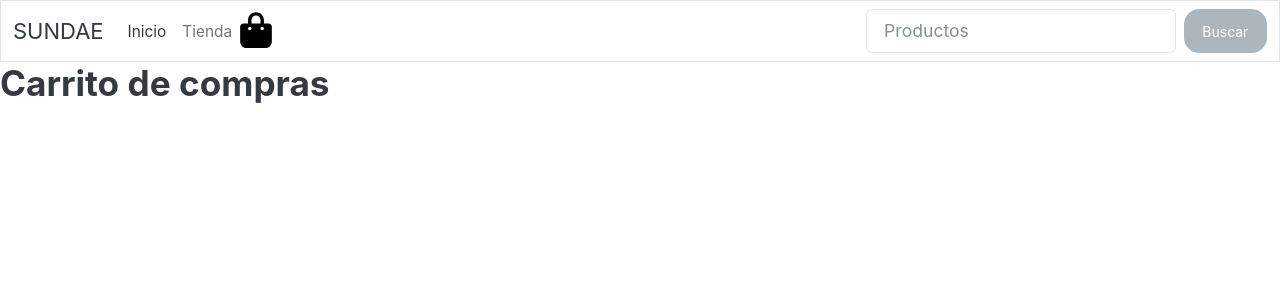
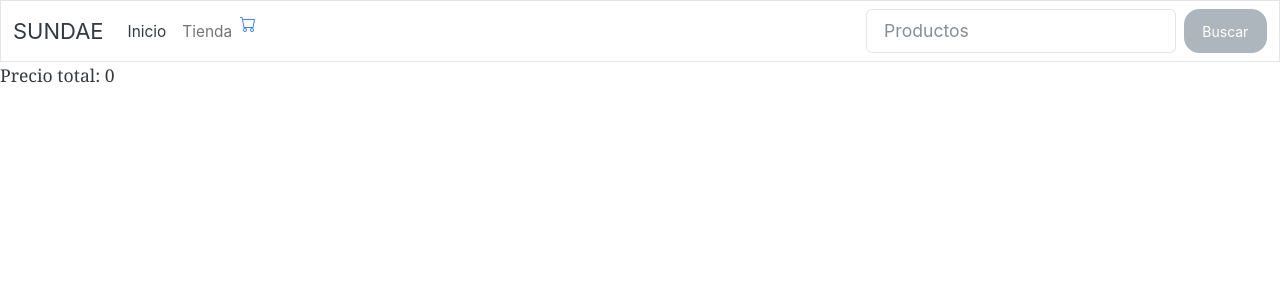
Before and after one commit to BelenMundemurra/Unusual, a React (Create React App) app in the folder my-app/: page /cart in a window 1280 px wide. Shown: the top 300 px of the page. Built offline with nearby package versions, Linux system fonts and the light colour scheme.

Commit message:
Se crea el carrito

```diff
--- a/my-app/src/components/Cart.jsx
+++ b/my-app/src/components/Cart.jsx
@@ -1,11 +1,29 @@
 import React from 'react';
-import { CartProvider } from './context/CartContext';
+import { useCartContext } from './context/CartContext';
+import {Link} from 'react-router-dom';
+import { products } from './mock/products';
+import ItemCart from './ItemCart';
+
 const Cart = () => {
-    return (
-        <>
-        <h2>Carrito de compras</h2>
-        </>
-    );
+    const {cart,totalPrice} = useCartContext();
+
+    if (cart.lenght === 0) {
+        return (
+            <>
+            <p>Carrito vacio</p>
+            <Link to='/category/shop'>Ir a la tienda</Link>
+            </>
+        );
+    } else {
+        return (
+            <>
+            {cart.map(item => <ItemCart key={item.item.id} product={item}/>)}
+            <p>Precio total: {totalPrice()}</p>
+            </>
+        )
+    }
+
+
 }
 
 export default Cart;
--- /dev/null
+++ b/my-app/src/components/CartWidget.jsx
@@ -0,0 +1,14 @@
+import React from 'react';
+import { useCartContext } from './context/CartContext';
+const CartWidget = () => {
+    const {totalProducts} = useCartContext();
+    return (
+        <>
+            <svg xmlns="http://www.w3.org/2000/svg" width={16} height={16} fill="currentColor" className="bi bi-cart" viewBox="0 0 16 16"><path d="M0 1.5A.5.5 0 0 1 .5 1H2a.5.5 0 0 1 .485.379L2.89 3H14.5a.5.5 0 0 1 .491.592l-1.5 8A.5.5 0 0 1 13 12H4a.5.5 0 0 1-.491-.408L2.01 3.607 1.61 2H.5a.5.5 0 0 1-.5-.5zM3.102 4l1.313 7h8.17l1.313-7H3.102zM5 12a2 2 0 1 0 0 4 2 2 0 0 0 0-4zm7 0a2 2 0 1 0 0 4 2 2 0 0 0 0-4zm-7 1a1 1 0 1 1 0 2 1 1 0 0 1 0-2zm7 0a1 1 0 1 1 0 2 1 1 0 0 1 0-2z" />
+            </svg>
+            <span>{totalProducts() || ''}</span>
+        </>
+    );
+}
+
+export default CartWidget;
--- /dev/null
+++ b/my-app/src/components/ItemCart.jsx
@@ -0,0 +1,22 @@
+import React from 'react';
+import {useCartContext} from './context/CartContext';
+
+const ItemCart = ({product}) => {
+    const {removeItem} = useCartContext();
+    return (
+        <>
+        <div className="card w-75">
+            <div className="card-body">
+                <img src={product.item.img}/>
+                <h5 className="card-title">{product.item.name}</h5>
+                <p className="card-text">Cantidad: {product.amount}</p>
+                <p className="card-text">Precio unidad: ${product.item.price}</p>
+                <p className="card-text">Precio Total: ${product.amount * product.item.price}</p>
+                <button className="btn btn-primary" onClick={() => removeItem(product.id)}>Eliminar</button>
+            </div>
+        </div>
+        </>
+    );
+}
+
+export default ItemCart;
--- a/my-app/src/components/Navbar.jsx
+++ b/my-app/src/components/Navbar.jsx
@@ -1,7 +1,7 @@
 import React, { useContext } from 'react';
 import Form from './Form';
 import {Link} from 'react-router-dom';
-
+import CartWidget from './CartWidget';
 
 function Navbar() {
   return (
@@ -21,9 +21,7 @@ function Navbar() {
                 <Link className="nav-link" to="/category/shop">Tienda</Link>
               </li>
               <li className="nav-item">
-                <Link to="/cart">
-                  <svg className='cart_style' xmlns="http://www.w3.org/2000/svg" viewBox="0 0 448 512"><path d="M112 112C112 50.14 162.1 0 224 0C285.9 0 336 50.14 336 112V160H400C426.5 160 448 181.5 448 208V416C448 469 405 512 352 512H96C42.98 512 0 469 0 416V208C0 181.5 21.49 160 48 160H112V112zM160 160H288V112C288 76.65 259.3 48 224 48C188.7 48 160 76.65 160 112V160zM136 256C149.3 256 160 245.3 160 232C160 218.7 149.3 208 136 208C122.7 208 112 218.7 112 232C112 245.3 122.7 256 136 256zM312 208C298.7 208 288 218.7 288 232C288 245.3 298.7 256 312 256C325.3 256 336 245.3 336 232C336 218.7 325.3 208 312 208z" /></svg>
-                </Link>
+                <Link to="/cart"><CartWidget/></Link>
               </li>
             </ul>
             <Form contBuscar="Productos"/>
--- a/my-app/src/components/context/CartContext.jsx
+++ b/my-app/src/components/context/CartContext.jsx
@@ -27,9 +27,17 @@ export const CartProvider = ({children}) => {
     //Mostrar carrito en consola
     console.log(cart)
 
+    //Total precio
+    //Resultado se acumula en prev
+    const totalPrice = () => {
+        return cart.reduce((prev,act) => prev + act.amount * act.item.price,0);
+    }
+
+    //Total productos
+    const totalProducts = () => cart.reduce((acumulador, productActual) => acumulador + productActual.amount, 0);
     return (
         <>
-        <CartContext.Provider value={{addItem,removeItem,isInCart,clearCart}}>
+        <CartContext.Provider value={{addItem,removeItem,isInCart,clearCart,totalPrice,totalProducts,cart}}>
             {children}
         </CartContext.Provider>
         </>
```
